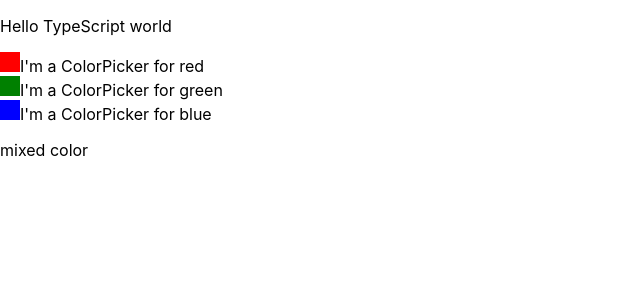
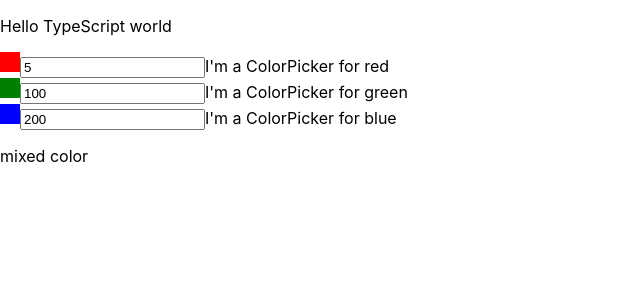
Before and after one commit to patrickweiss/m3-redux-colorpicker, a React (Create React App) app: page / in a window 1280 px wide. Shown: the top 300 px of the page, without its empty margins (0-640 px from the left). Built offline with nearby package versions, Linux system fonts and the light colour scheme.

Commit message:
added intensity in props, render and RGBColorPicker

```diff
--- a/src/RGBColorPicker/RGBColorPicker.tsx
+++ b/src/RGBColorPicker/RGBColorPicker.tsx
@@ -12,9 +12,9 @@
 
     render(){
       return <div>
-        <SingleColorPicker color={baseColor.r}/>
-        <SingleColorPicker color={baseColor.g}/>
-        <SingleColorPicker color={baseColor.b}/>
+        <SingleColorPicker color={baseColor.r} intensity={5}/>
+        <SingleColorPicker color={baseColor.g} intensity={100}/>
+        <SingleColorPicker color={baseColor.b} intensity={200} />
         <p>mixed color</p>
       </div>
     }
--- a/src/RGBColorPicker/SingleColorPicker.tsx
+++ b/src/RGBColorPicker/SingleColorPicker.tsx
@@ -8,6 +8,7 @@
 }
 interface IProps{
    color:baseColor
+   intensity:number
 };
 
 interface IState{};
@@ -27,7 +28,7 @@
             "background-color":this.props.color
        }
       return <div>
-          <div style={scpStyle}></div>
+          <div style={scpStyle}></div><input type="number" value = {this.props.intensity}/>
        I'm a ColorPicker for {this.props.color}
       </div>
     }
```
